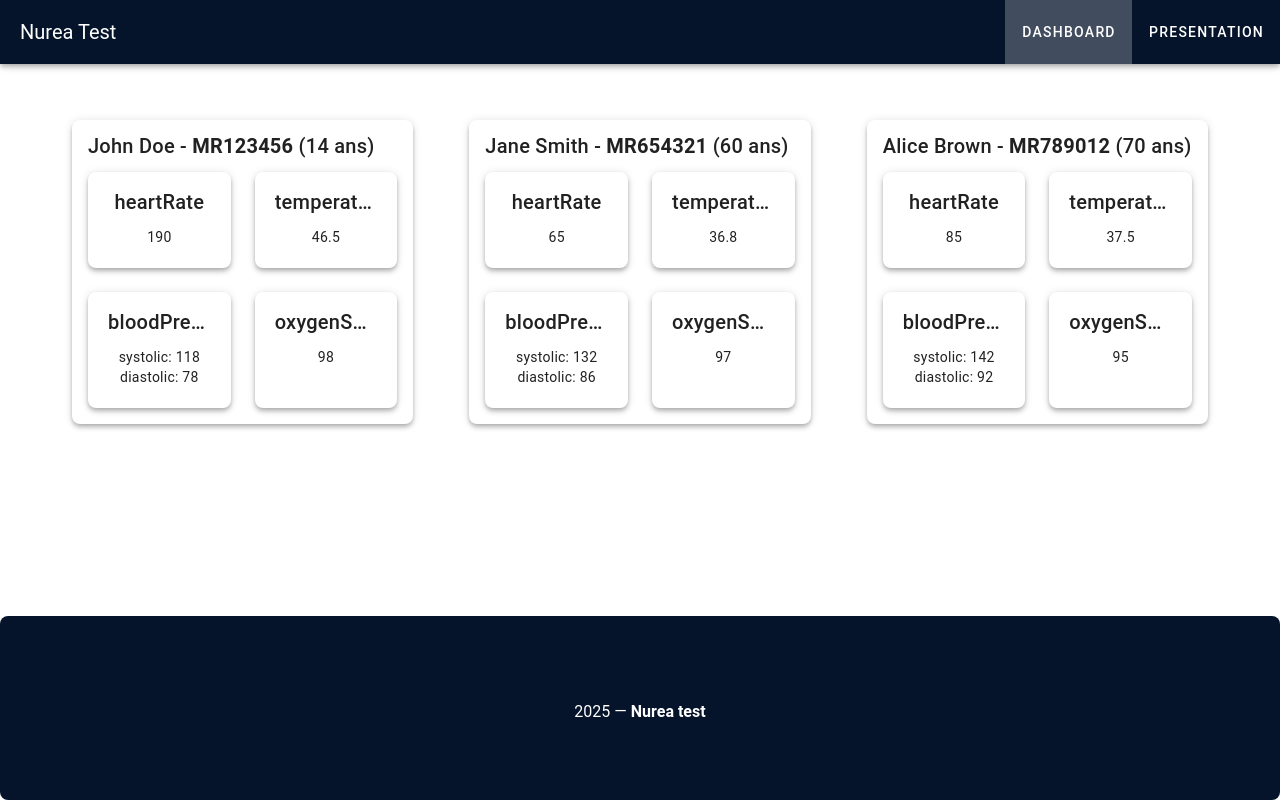
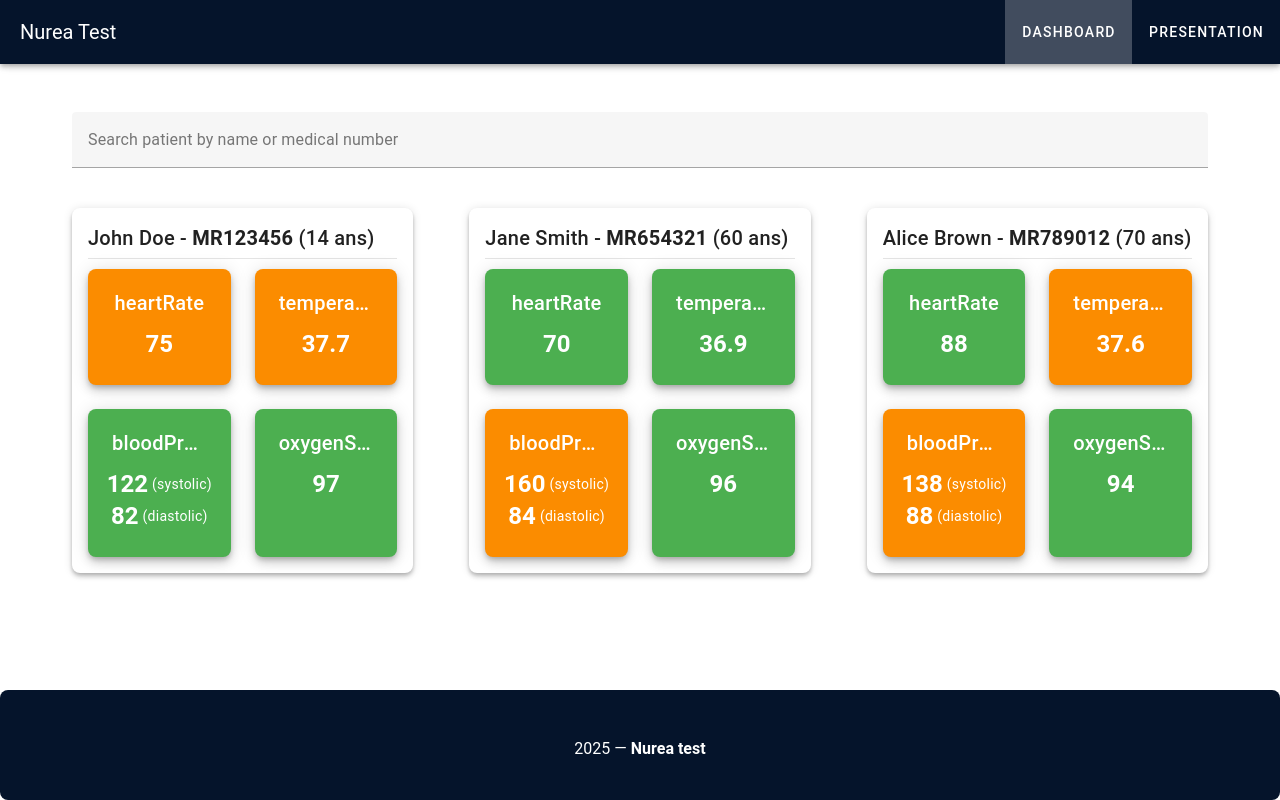
Before and after one commit to mael-vdmt/Nurea-test, a Vue app: page /dashboard in a window 1280 px wide. Built offline with nearby package versions, Linux system fonts and the light colour scheme.

Commit message:
add patient research and vitals status

```diff
--- a/src/components/patient/PatientCard.vue
+++ b/src/components/patient/PatientCard.vue
@@ -1,22 +1,24 @@
 <template>
     <v-container>
         <v-card
-            class="mx-auto my-2"
+            class="my-2"
             elevation="4"
             max-width="800"
             rounded="lg"
+            link
         >
             <v-card-item>
-                <v-card-title>
+                <v-card-title class="py-1">
                     {{ patient.firstName }} {{ patient.lastName }} - <span class="font-weight-bold	">{{ patient. medicalRecordNumber}}</span> ({{patient.age}} ans)
                 </v-card-title>
+                <v-divider></v-divider>
             </v-card-item>
 
             <v-card-text>
                 <v-row>
                     <v-col
                         v-for="(values, name) in patient.vitals"
-                        :key="name"
+                        :key="patient.id + '-' + name"
                         class="d-flex"
                         cols="12"
                         md="6"
@@ -24,6 +26,7 @@
                         <PatientCardVital
                             :name="name"
                             :values="values"
+                            :age="patient.age"
                         />
                     </v-col>
                 </v-row>
--- a/src/components/patient/PatientCardVital.vue
+++ b/src/components/patient/PatientCardVital.vue
@@ -1,12 +1,14 @@
 <template>
     <v-card
-        class="flex-grow-1 pa-1"
-        elevation="4"
+        class="flex-grow-1 pa-2"
+        elevation="6"
         max-width="800"
         rounded="lg"
+        :color="statusAlert"
+        outlined
     >
         <v-card-item>
-            <v-card-title class="text-center">
+            <v-card-title class="text-center font-bold">
                 {{ name }}
             </v-card-title>
         </v-card-item>
@@ -16,20 +18,23 @@
         >
             <div
                 v-for="(value, key) in currentValue" :key="key"
-                class="d-flex flex-column align-center justify-center text-center"
+                class="d-flex align-center justify-center text-center"
             >
-                {{ key }}: {{ value }}
+                <span class="text-h5 font-weight-bold mr-1">{{ value}}</span> ({{ key }})
             </div>
         </v-card-text>
         <v-card-text v-else class="d-flex flex-column align-center justify-center text-center">
-                {{ currentValue }}
+                <span class="text-h5 font-weight-bold">{{ currentValue }}</span>
         </v-card-text>
+
     </v-card>
 </template>
 
 <script setup>
 
+import { useGetVitalStatus } from '@/composables/useGetVitalStatus.js'
 import { useRealTimeVital } from '@/composables/useRealTimeVital.js'
+import { computed } from 'vue'
 
 const props = defineProps({
     name: {
@@ -39,9 +44,28 @@ const props = defineProps({
     values: {
         type: Array,
         required: true
+    },
+    age: {
+        type: Number,
+        required: true
     }
 })
 
 const { currentValue } = useRealTimeVital(props.values)
 
+const status = computed(() => {
+    return useGetVitalStatus(props.name, currentValue.value, props.age)
+})
+
+const statusAlert = computed(() => {
+    switch (status.value) {
+        case "stable":
+            return "success"
+        case "watch":
+            return "warning"
+        case "critical":
+            return "error"
+    }
+})
+
 </script>
--- /dev/null
+++ b/src/components/patient/PatientResearch.vue
@@ -0,0 +1,16 @@
+<template>
+    <v-container>
+        <v-text-field
+            hide-details="auto"
+            label="Search patient by name or medical number"
+            @input="$emit('update-search', $event.target.value)"
+        >
+        </v-text-field>
+    </v-container>
+</template>
+
+<script setup>
+
+
+
+</script>
--- /dev/null
+++ b/src/composables/useGetAgeGroup.js
@@ -0,0 +1,11 @@
+export function useGetAgeGroup(age) {
+
+    if(age < 18) {
+        return "child"
+    } else if (age >= 18 && age < 65) {
+        return "adult"
+    } else {
+        return "elderly"
+    }
+
+}
--- /dev/null
+++ b/src/composables/useGetBloodPressureStatus.js
@@ -0,0 +1,35 @@
+import { useGetAgeGroup } from './useGetAgeGroup'
+
+export function useGetBloodPressureStatus(value, age) {
+
+    const BloodPressureRanges = {
+        adult: {
+            systolic: {min: 120, max: 140},
+            diastolic: {min: 60, max: 80}
+        },
+        elderly: {
+            systolic: {min: 150, max: 170},
+            diastolic: {min: 60, max: 90}
+        }
+    }
+
+    const ageGroup = useGetAgeGroup(age)
+
+    if(!BloodPressureRanges[ageGroup]) {
+        return "stable"
+    }
+
+    const range = BloodPressureRanges[ageGroup]
+
+    const { systolic, diastolic } = value
+
+    if (
+        systolic < range.systolic.min || systolic > range.systolic.max ||
+        diastolic < range.diastolic.min || diastolic > range.diastolic.max
+    ) {
+        return "watch"
+    }
+
+    return "stable"
+
+}
--- /dev/null
+++ b/src/composables/useGetHeartRateStatus.js
@@ -0,0 +1,19 @@
+import { useGetAgeGroup } from './useGetAgeGroup'
+
+export function useGetHeartRateStatus(value, age) {
+
+    const heartRateRanges = {
+        child: {min:80, max:120},
+        adult: {min:60, max: 80},
+        elderly: {min:70, max:90}
+    }
+
+    const ageGroup = useGetAgeGroup(age)
+    const range = heartRateRanges[ageGroup]
+
+    if(value < range.min || value > range.max) {
+        return "watch"
+    }
+    return "stable"
+
+}
--- /dev/null
+++ b/src/composables/useGetTemperatureStatus.js
@@ -0,0 +1,20 @@
+import { useGetAgeGroup } from './useGetAgeGroup'
+
+export function useGetTemperatureStatus(value) {
+
+    const temperatureRange = {
+        criticalMin: 29,
+        criticalMax: 42.6,
+        min: 36.3,
+        max: 37.5
+    }
+
+    if(value < temperatureRange.criticalMin || value > temperatureRange.criticalMax) {
+        return "critical"
+    } else if((temperatureRange.criticalMin <= value && value< temperatureRange.min) ||
+              (temperatureRange.max < value && value <= temperatureRange.criticalMax)) {
+        return "watch"
+    }
+    return "stable"
+
+}
--- /dev/null
+++ b/src/composables/useGetVitalStatus.js
@@ -0,0 +1,16 @@
+import { useGetHeartRateStatus } from './useGetHeartRateStatus.js'
+import { useGetBloodPressureStatus } from './useGetBloodPressureStatus.js'
+import { useGetTemperatureStatus } from './useGetTemperatureStatus.js'
+
+export function useGetVitalStatus(name, value, age) {
+  switch (name) {
+    case 'heartRate':
+      return useGetHeartRateStatus(value, age)
+    case 'bloodPressure':
+      return useGetBloodPressureStatus(value, age)
+    case 'temperature':
+      return useGetTemperatureStatus(value)
+    default:
+      return 'stable'
+  }
+}
--- a/src/composables/useRealTimeVital.js
+++ b/src/composables/useRealTimeVital.js
@@ -13,7 +13,7 @@ export function useRealTimeVital(values) {
                 currentIndex.value = 0
             }
             currentValue.value = values[currentIndex.value]
-        }, 1000)
+        }, 3000)
     })
 
     return { currentValue }
--- a/src/views/Dashboard.vue
+++ b/src/views/Dashboard.vue
@@ -1,13 +1,20 @@
 <template>
     <v-container>
+        <PatientResearch
+            @update-search="handleSearch"
+        />
         <v-row>
             <v-col
-                v-for="(patient, index) in patientsList"
+                v-for="(patient, index) in patientsListFiltered"
                 :key="index"
+                cols="12"
+                md="6"
+                lg="4"
             >
                 <PatientCard
                     @click="redirectToPatientDetails(patient.id)"
                     :patient="patient"
+                    class="cursor-pointer"
                 />
             </v-col>
         </v-row>
@@ -17,17 +24,30 @@
 <script setup>
 
 import PatientCard from '@/components/patient/PatientCard.vue'
+import PatientResearch from '@/components/patient/PatientResearch.vue'
 
 import { ref, onMounted } from 'vue'
 import { useRouter } from 'vue-router'
 import { usePatientStore } from '@/stores/patient'
 
 const patientsList = ref([])
+const patientsListFiltered = ref([])
 const patientStore = usePatientStore()
 
 onMounted(() => {
-    patientsList.value = patientStore.fetchAllPatients();
+    patientsList.value = patientStore.fetchAllPatients()
+    patientsListFiltered.value = patientsList.value
 })
+
+const handleSearch = (value) => {
+    patientsListFiltered.value = patientsList.value.filter((patient) => {
+        return (
+            (patient.firstName + " " + patient.lastName).toLowerCase().includes(value.toLowerCase()) ||
+            (patient.lastName + " " + patient.firstName).toLowerCase().includes(value.toLowerCase()) ||
+            patient.medicalRecordNumber.toLowerCase().includes(value.toLowerCase())
+        )
+    })
+}
 
 const router = useRouter()
 
```
